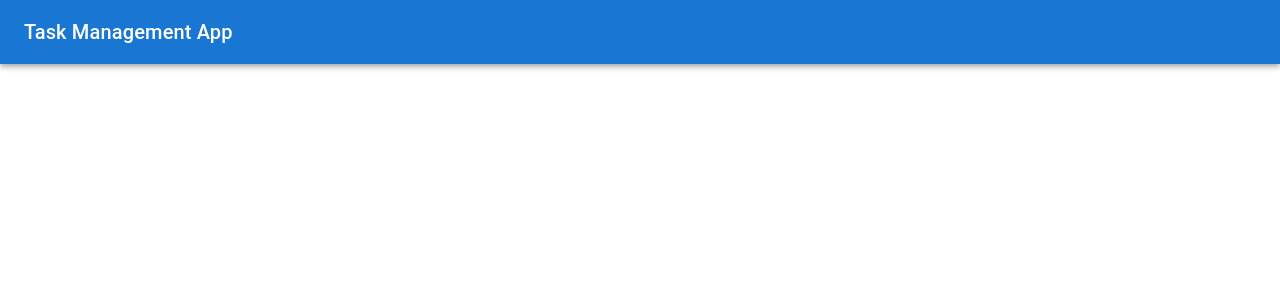
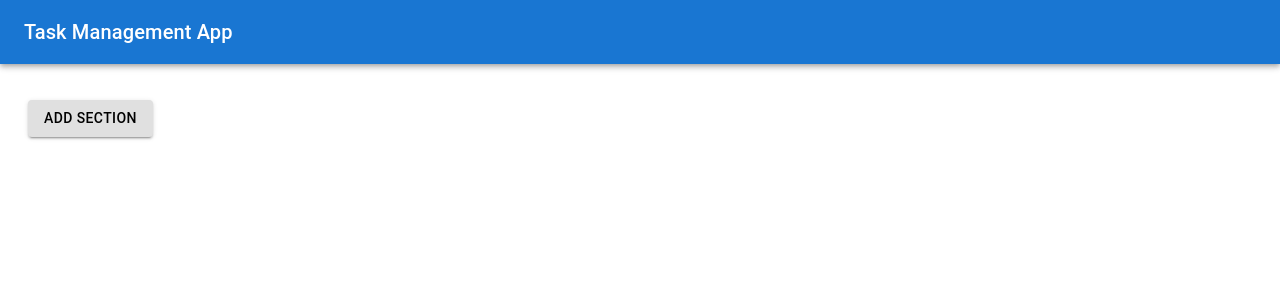
Before and after one commit to Yuta-K19418/recurtion-task-management-app, a React (Create React App) app: page / in a window 1280 px wide. Shown: the top 300 px of the page. Built offline with nearby package versions, Linux system fonts and the light colour scheme.

Commit message:
created addSectionButton

```diff
--- /dev/null
+++ b/src/components/addSectionButton.tsx
@@ -0,0 +1,11 @@
+import { Button } from "@mui/material";
+
+const AddSectionButton = () => {
+  return (
+    <Button color="inherit" variant="contained" sx={{ mt: 2, mx: 1 }}>
+      ADD SECTION
+    </Button>
+  );
+};
+
+export default AddSectionButton;
--- a/src/components/app.tsx
+++ b/src/components/app.tsx
@@ -1,10 +1,12 @@
 import React from "react";
 import AppBar from "./appBar";
+import Main from "./main";
 
 function App() {
   return (
     <React.Fragment>
       <AppBar />
+      <Main />
     </React.Fragment>
   );
 }
--- /dev/null
+++ b/src/components/main.tsx
@@ -0,0 +1,16 @@
+import AddSectionButton from "./addSectionButton";
+const style = {
+  padding: 20,
+  display: "flex",
+  alignItems: "flex-start",
+};
+
+const Main = () => {
+  return (
+    <div style={style}>
+      <AddSectionButton />
+    </div>
+  );
+};
+
+export default Main;
```
